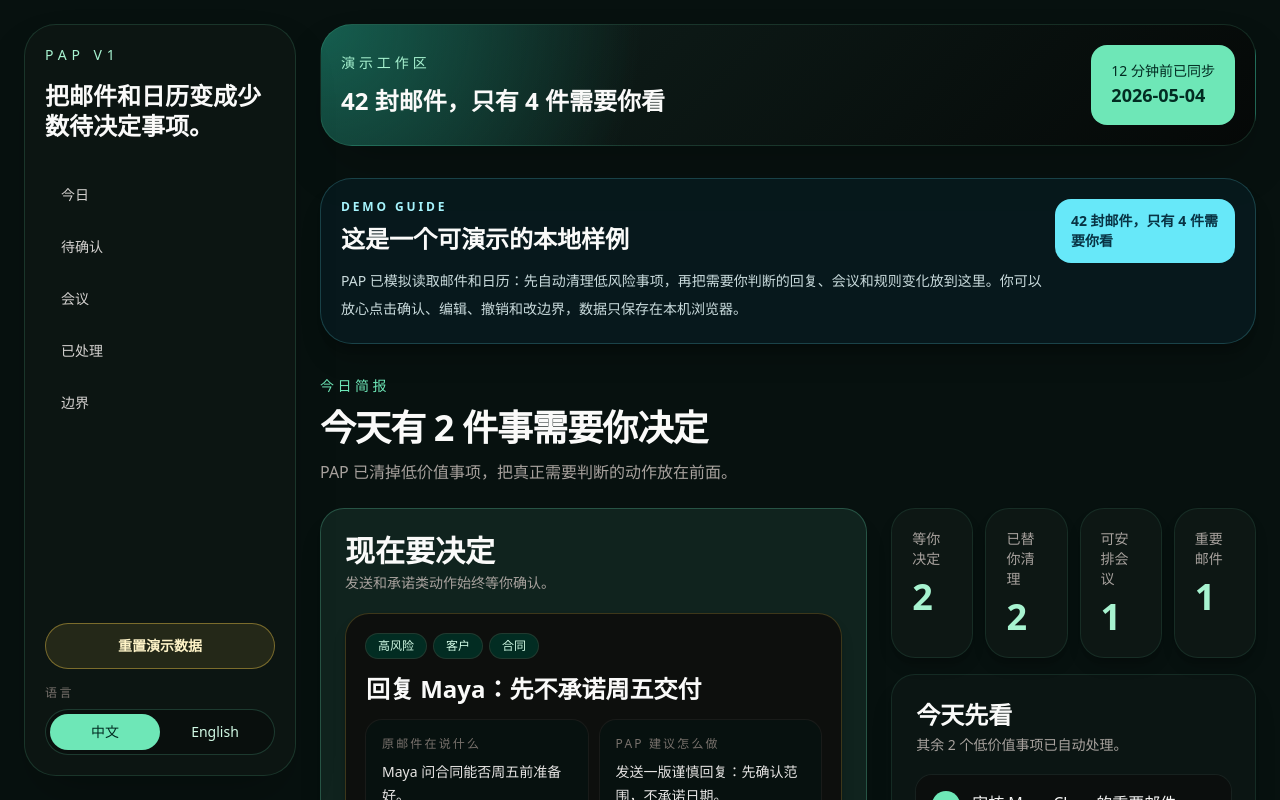
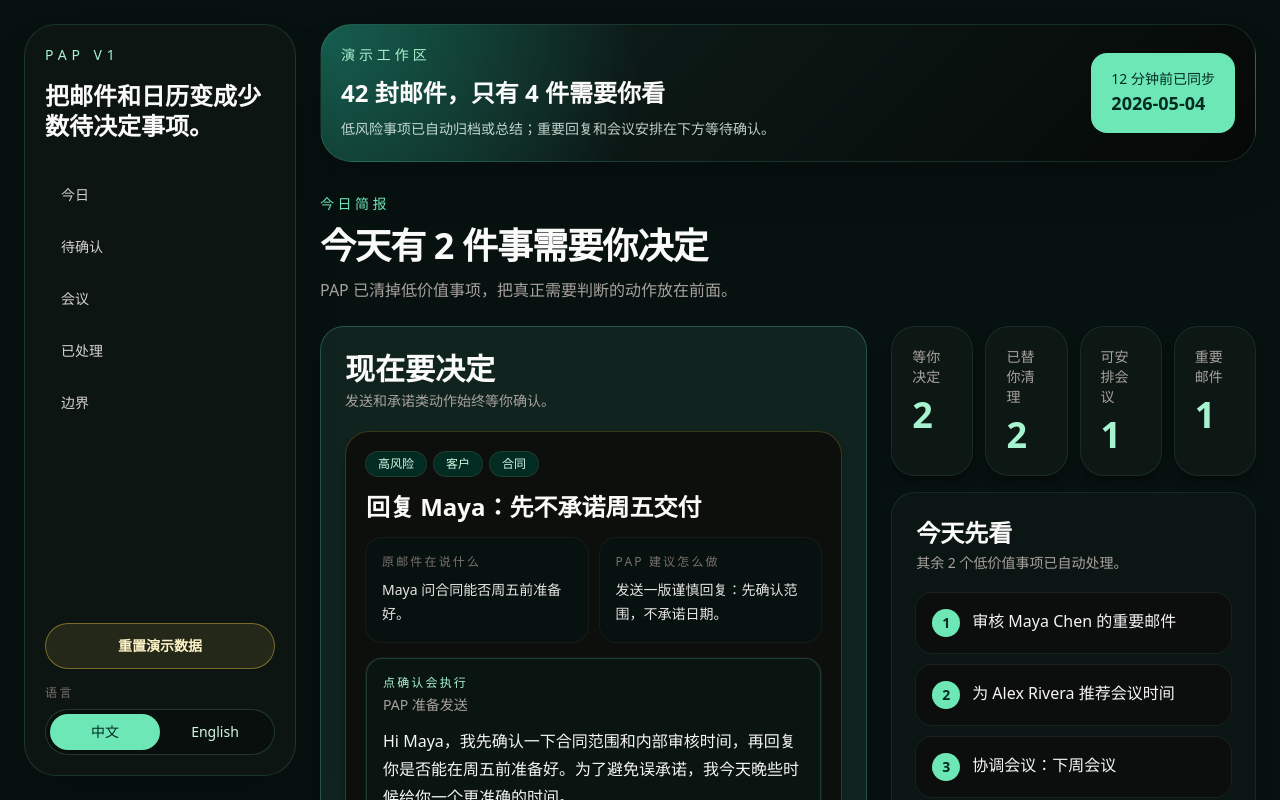
Before and after one commit to dmo736647-pixel/PAP, a Next.js app: page / in a window 1280 px wide. Shown: the top 800 px of the page. Built offline with nearby package versions, Linux system fonts and the light colour scheme.

Commit message:
feat: streamline PAP demo header
Remove the large demo guide and fold the useful status context into the top sync card so pending actions stay visible sooner.

```diff
--- a/src/app/pap-dashboard.tsx
+++ b/src/app/pap-dashboard.tsx
@@ -84,8 +84,7 @@ const copy = {
     processed: '42 封邮件，只有 4 件需要你看',
     language: '语言',
     resetDemo: '重置演示数据',
-    demoGuideTitle: '这是一个可演示的本地样例',
-    demoGuideBody: 'PAP 已模拟读取邮件和日历：先自动清理低风险事项，再把需要你判断的回复、会议和规则变化放到这里。你可以放心点击确认、编辑、撤销和改边界，数据只保存在本机浏览器。',
+    statusDetail: '低风险事项已自动归档或总结；重要回复和会议安排在下方等待确认。',
     originalSummary: '原邮件在说什么',
     papSuggestion: 'PAP 建议怎么做',
     confirmOutcome: '点确认会执行',
@@ -194,8 +193,7 @@ const copy = {
     processed: '42 emails, only 4 need your attention',
     language: 'Language',
     resetDemo: 'Reset demo',
-    demoGuideTitle: 'This is a local demo workspace',
-    demoGuideBody: 'PAP has simulated reading email and calendar activity: it clears low-risk work first, then brings replies, meetings, and rule changes that need your judgment here. You can safely click confirm, edit, undo, and change rules; data is only stored in this browser.',
+    statusDetail: 'Low-risk items were archived or summarized; important replies and meeting coordination wait below for confirmation.',
     originalSummary: 'What the original email says',
     papSuggestion: 'What PAP recommends',
     confirmOutcome: 'What confirm will do',
@@ -527,8 +525,6 @@ export default function Dashboard() {
 
   return (
     <AppShell locale={locale} onLocaleChange={setLocale} onResetDemo={resetDemo}>
-      <DemoGuide locale={locale} />
-
       <section id="today" className="space-y-6">
         <PageHeader
           eyebrow={t.todayBriefing}
@@ -728,31 +724,13 @@ function SyncStatus(props: { locale: Locale }) {
       <div>
         <p className="text-sm font-medium uppercase tracking-[0.28em] text-emerald-200">{t.demoWorkspace}</p>
         <p className="mt-3 text-2xl font-semibold text-stone-50">{t.processed}</p>
+        <p className="mt-2 max-w-2xl text-sm leading-6 text-emerald-50/80">{t.statusDetail}</p>
       </div>
       <div className="mt-4 rounded-2xl bg-emerald-300 px-5 py-4 text-emerald-950 md:mt-0">
         <p className="text-sm font-medium">{t.synced}</p>
         <p className="text-lg font-semibold">2026-05-04</p>
       </div>
     </header>
-  );
-}
-
-function DemoGuide(props: { locale: Locale }) {
-  const t = copy[props.locale];
-
-  return (
-    <section className="rounded-[2rem] border border-cyan-300/20 bg-cyan-950/25 p-5 shadow-xl shadow-black/20">
-      <div className="flex flex-col gap-3 md:flex-row md:items-start md:justify-between">
-        <div>
-          <p className="text-xs font-semibold uppercase tracking-[0.24em] text-cyan-200">Demo Guide</p>
-          <h2 className="mt-2 text-2xl font-semibold text-stone-50">{t.demoGuideTitle}</h2>
-          <p className="mt-3 max-w-4xl text-sm leading-7 text-cyan-50/85">{t.demoGuideBody}</p>
-        </div>
-        <div className="rounded-2xl bg-cyan-300 px-4 py-3 text-sm font-semibold text-cyan-950">
-          {t.processed}
-        </div>
-      </div>
-    </section>
   );
 }
 
```
Also changed, not shown: 1 other file (tests, documents, lock files or other folders).
